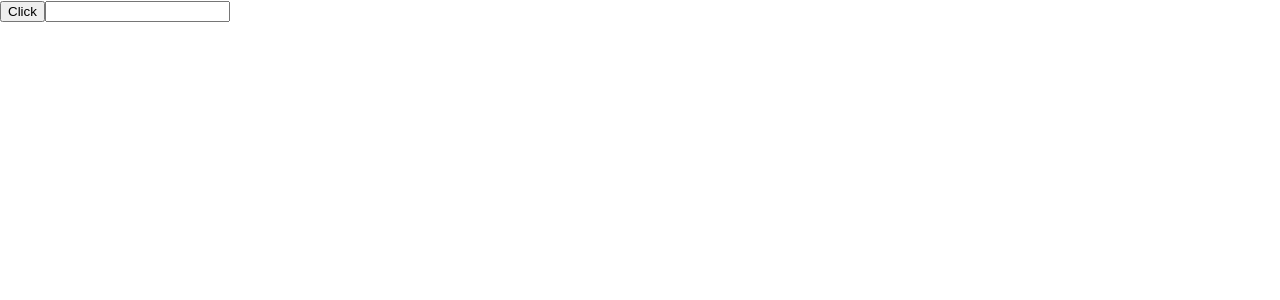
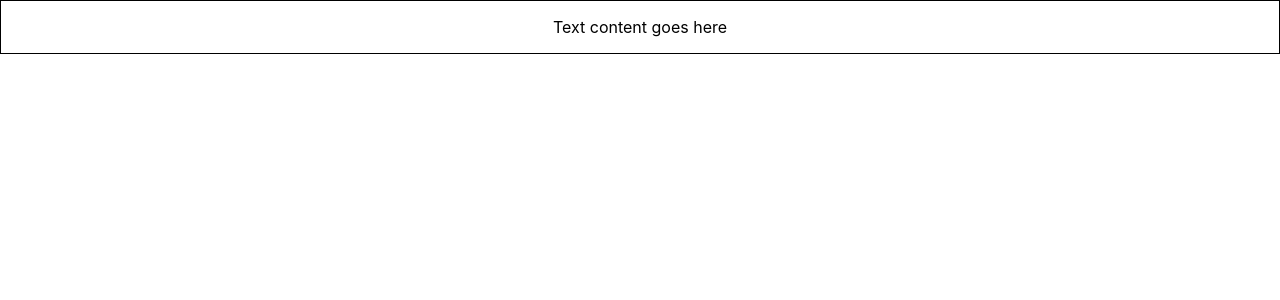
Before and after one commit to Kutsuruk/react-ts-practice, a React (Create React App) app: page / in a window 1280 px wide. Shown: the top 300 px of the page. Built offline with nearby package versions, Linux system fonts and the light colour scheme.

Commit message:
Typing styles props.

```diff
--- a/src/App.tsx
+++ b/src/App.tsx
@@ -7,6 +7,7 @@ import Heading from "./components/Heading";
 import Oscar from "./components/Oscar";
 import Button from "./components/Button";
 import Input from "./components/Input";
+import Container from "./components/Container";
 
 function App() {
     const person = {
@@ -30,18 +31,7 @@ function App() {
 
   return (
     <div>
-        {/*<Greet name='Alex' messagesCount={11} isLogged={true} />*/}
-        {/*<Person name={person} />*/}
-        {/*<PersonsList names={personsList} />*/}
-        {/*<Status status='loading' />*/}
-        {/*<Heading>Placeholder text</Heading>*/}
-        {/*<Oscar>*/}
-        {/*    <Heading>Oscar goes to Leonardo Dicaprio!</Heading>*/}
-        {/*</Oscar>*/}
-        {/*<Greet name='Wishwas' isLogged={false} />*/}
-
-        <Button handleClick={(event, id) => console.log('button clicked!', event, id)} />
-        <Input value='' handleChange={(event) => console.log(event)} />
+        <Container styles={{ border: '1px solid black', padding: '1rem', textAlign: 'center' }} />
     </div>
   );
 }
--- /dev/null
+++ b/src/components/Container.tsx
@@ -0,0 +1,16 @@
+import {CSSProperties, FC} from "react";
+import React from "react";
+
+type ContainerProps = {
+    styles: CSSProperties
+}
+
+const Container:FC<ContainerProps> = (props) => {
+    return(
+        <div style={props.styles}>
+            Text content goes here
+        </div>
+    )
+}
+
+export default Container
```
